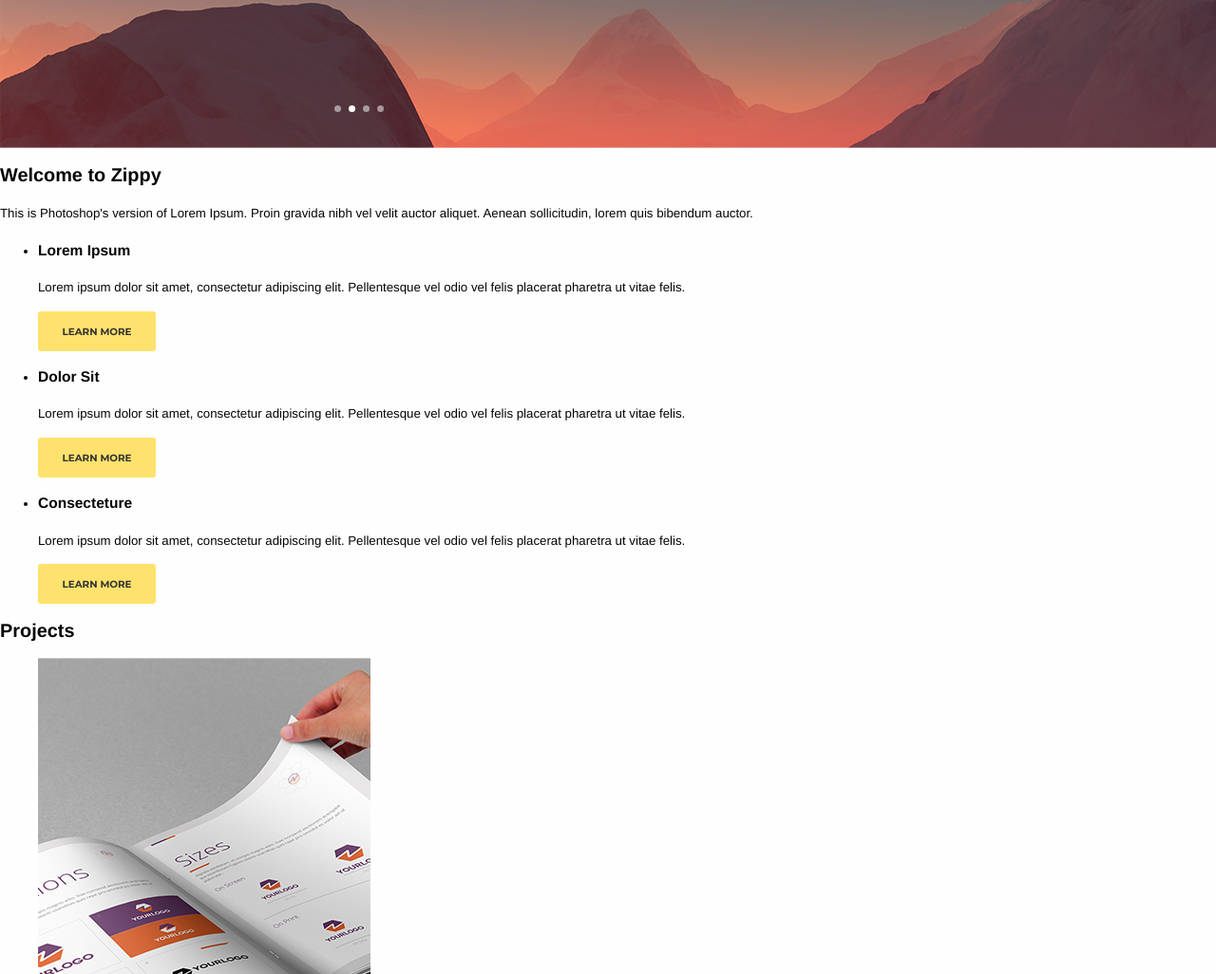
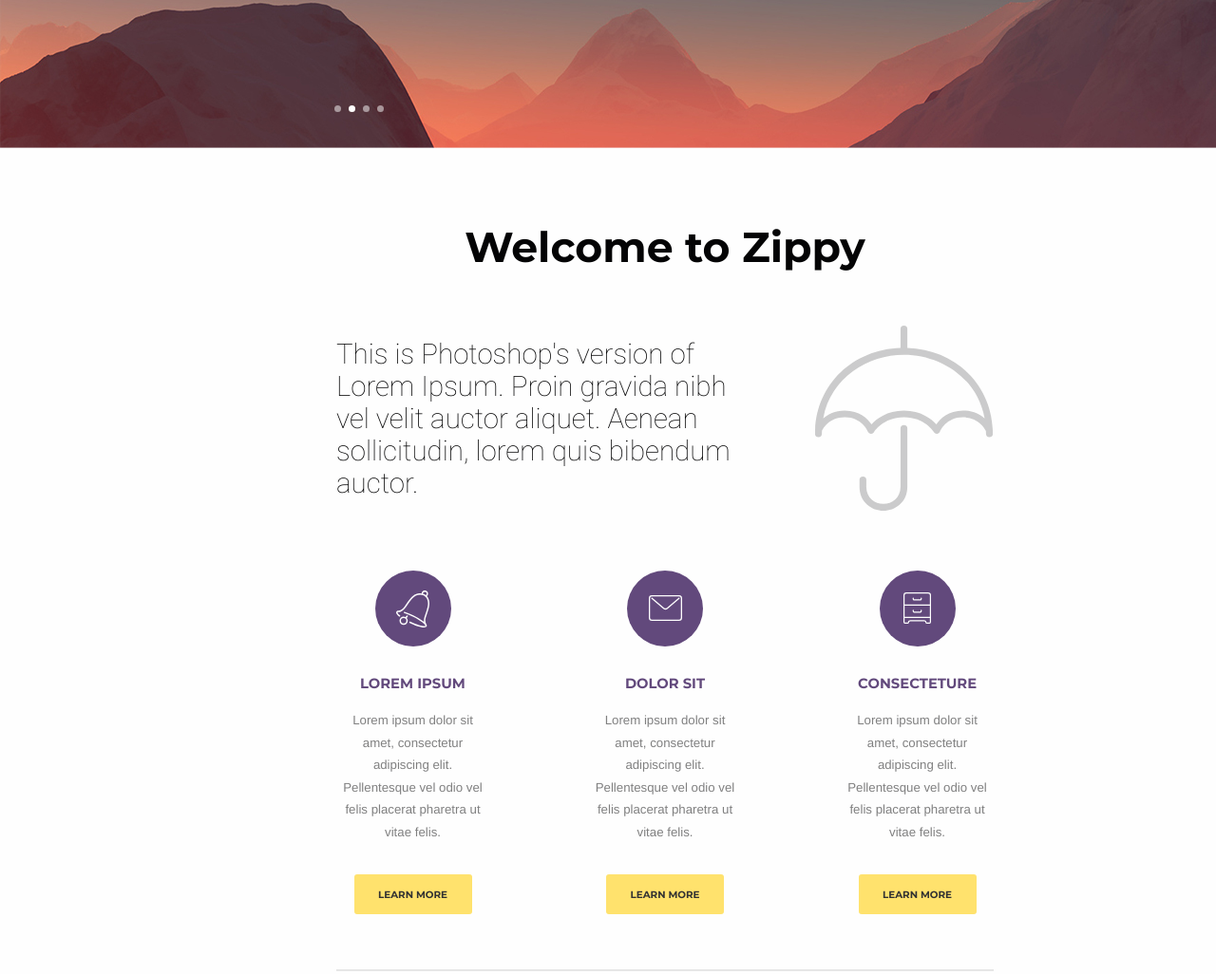
Before and after one commit to koshikishi/zippy, a website: page source/index.html in a window 1280 px wide. Shown: the part 537-1563 px from the top of the page at 95% size. Drawn offline with nearby package versions, Linux system fonts and the light colour scheme; files that its build step writes are made by us from their sources.

Commit message:
:lipstick: Завершил стилизацию блока преимуществ

```diff
--- a/source/sass/blocks/_button.scss
+++ b/source/sass/blocks/_button.scss
@@ -19,4 +19,11 @@
     background-color: $colorPrimary;
     outline: none;
   }
+
+  &--second {
+    &:hover,
+    &:focus {
+      color: $colorWhiteDark;
+    }
+  }
 }
--- /dev/null
+++ b/source/sass/blocks/_features.scss
@@ -0,0 +1,83 @@
+.features {
+  @extend %container;
+  padding-top: 84px;
+}
+
+.features__heading {
+  min-height: 297px;
+  margin-bottom: 35px;
+}
+
+.features__title {
+  @include title-large;
+  margin-bottom: 75px;
+}
+
+.features__text {
+  @include text-alt;
+  position: relative;
+  width: 440px;
+
+  &::before {
+    content: "";
+    position: absolute;
+    top: -13px;
+    right: -251px;
+    width: 187px;
+    height: 195px;
+    background: url("../img/features_heading.svg") center no-repeat;
+  }
+}
+
+.features__list {
+  @extend %list-reset;
+  display: flex;
+  flex-wrap: wrap;
+  justify-content: space-between;
+  padding-bottom: 58px;
+  border-bottom: 2px solid rgba($colorSeparator, 0.5)
+}
+
+.features__item {
+  position: relative;
+  width: 161px;
+  padding-top: 139px;
+  text-align: center;
+
+  &::before {
+    content: "";
+    position: absolute;
+    top: 29px;
+    left: 50%;
+    width: 80px;
+    height: 80px;
+    background: {
+      color: $colorPrimary;
+      repeat: no-repeat;
+      position: center;
+    }
+    border-radius: 50%;
+    transform: translateX(-50%);
+  }
+
+  @each $icon in bell, envelop, drawer {
+    &--#{$icon} {
+      &::before {
+        background-image: url("../img/features_icon-#{$icon}.svg");
+      }
+    }
+  }
+}
+
+.features__item-title {
+  @include title($color: $colorPrimary, $lineHeight: normal);
+  margin-bottom: 18px;
+}
+
+.features__item-text {
+  margin: {
+    top: 0;
+    bottom: 33px;
+  }
+  opacity: 0.5;
+}
--- a/source/sass/blocks/_slider.scss
+++ b/source/sass/blocks/_slider.scss
@@ -5,10 +5,8 @@
 }
 
 .slider__list {
+  @extend %list-reset;
   height: inherit;
-  margin: 0;
-  padding: 0;
-  list-style: none;
 }
 
 .slider__item {
@@ -57,7 +55,7 @@
   left: 348px;
   display: flex;
   flex-wrap: wrap;
-  max-width: 700px;
+  max-width: 704px;
 }
 
 .slider__dot {
--- a/source/sass/misc/_extends.scss
+++ b/source/sass/misc/_extends.scss
@@ -9,3 +9,12 @@
     left: 8px;
   }
 }
+
+%list-reset {
+  margin: {
+    top: 0;
+    bottom: 0;
+  }
+  padding-left: 0;
+  list-style: none;
+}
--- a/source/sass/style.scss
+++ b/source/sass/style.scss
@@ -5,3 +5,4 @@
 @import "misc/base", "blocks/page", "blocks/button";
 @import "blocks/header", "blocks/logo", "blocks/main-nav";
 @import "blocks/slider";
+@import "blocks/features";
```
